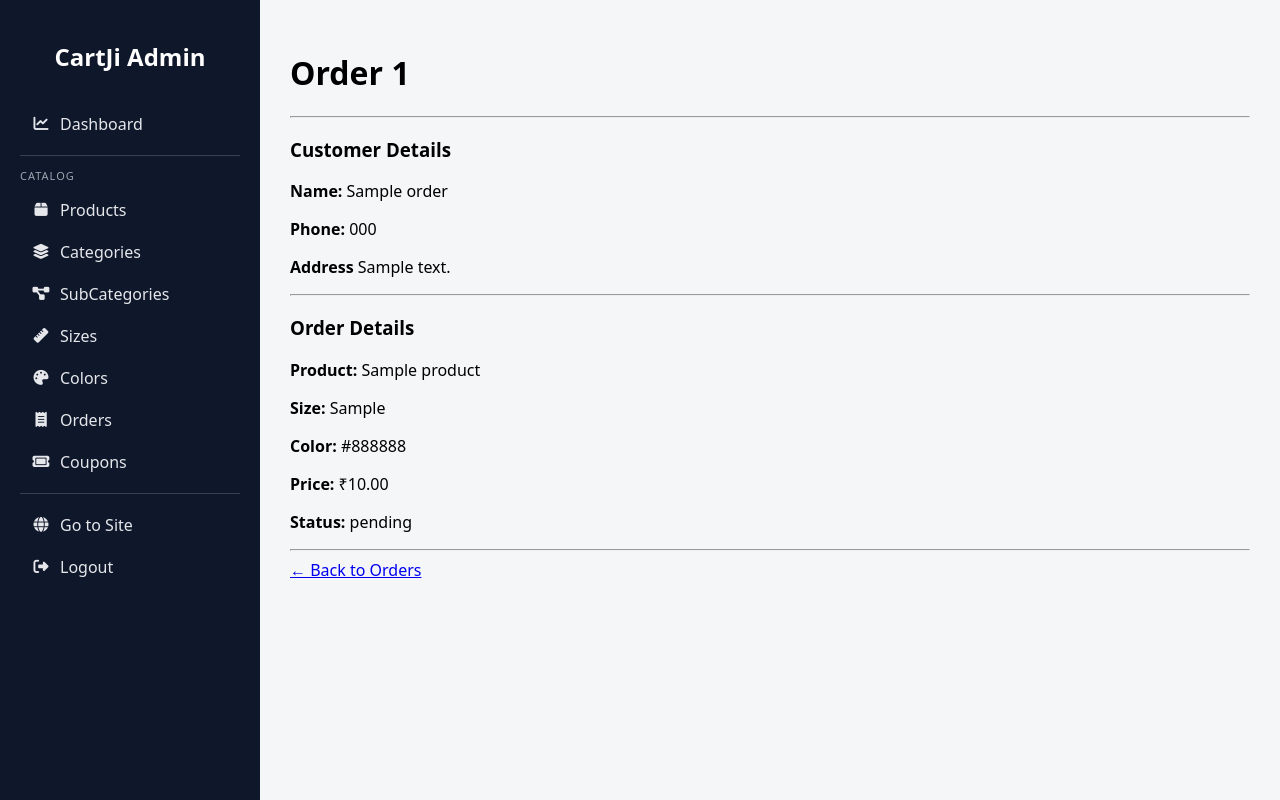
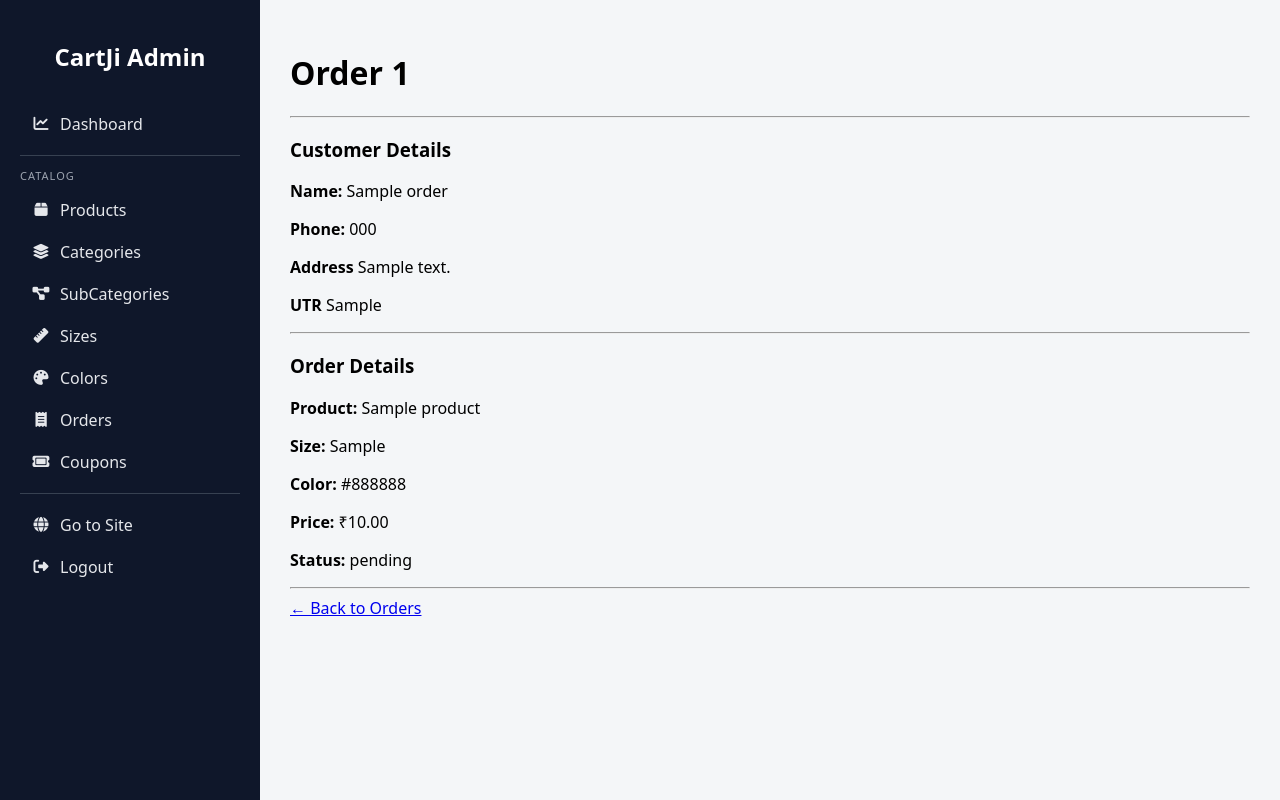
Before and after one commit to jicartji-dev/ecommerce, a Django app: page /cj-admin/orders/1/ in a window 1280 px wide. Run offline with Django 5.2, Linux system fonts and the light colour scheme; a user stored in the database is signed in; tables that the repository leaves empty hold one stand-in row (values such as "Sample post").

Commit message:
utr adee

```diff
--- a/cartjiapp/templates/cartjiapp/checkout.html
+++ b/cartjiapp/templates/cartjiapp/checkout.html
@@ -24,7 +24,7 @@
             <p>Total: ₹{{ product.selling_price }}</p>
 
             <input type="file" name="screenshot" class="form-control mb-3" required>
-            <!-- <input type="text" name="utr" class="form-control mb-2" placeholder="UTR NO." required> -->
+            <input type="text" name="utr" class="form-control mb-2" placeholder="UTR NO." required>
 
             <input type="hidden" name="size" value="{{ size }}">
             <input type="hidden" name="color" value="{{ color }}">
--- a/cartjiapp/templates/cj_admin/order/order_detail.html
+++ b/cartjiapp/templates/cj_admin/order/order_detail.html
@@ -9,7 +9,7 @@
 <p><strong>Name:</strong> {{ order.customer_name }}</p>
 <p><strong>Phone:</strong> {{ order.phone }}</p>
 <p><strong>Address</strong> {{ order.delivery_address }} </p>
-<!-- <p><strong>UTR</strong> {{ order.UTR }} </p> -->
+<p><strong>UTR</strong> {{ order.UTR }} </p>
 
 
 <hr>
--- a/cartjiapp/views.py
+++ b/cartjiapp/views.py
@@ -217,7 +217,7 @@ def checkout(request, slug):
             delivery_address=request.POST.get("address"),
             payment_method="online",
             payment_screenshot=request.FILES.get("screenshot"),
-            # UTR=request.POST.get("utr"),
+            UTR=request.POST.get("utr"),
             status="pending"
         )
 
```
